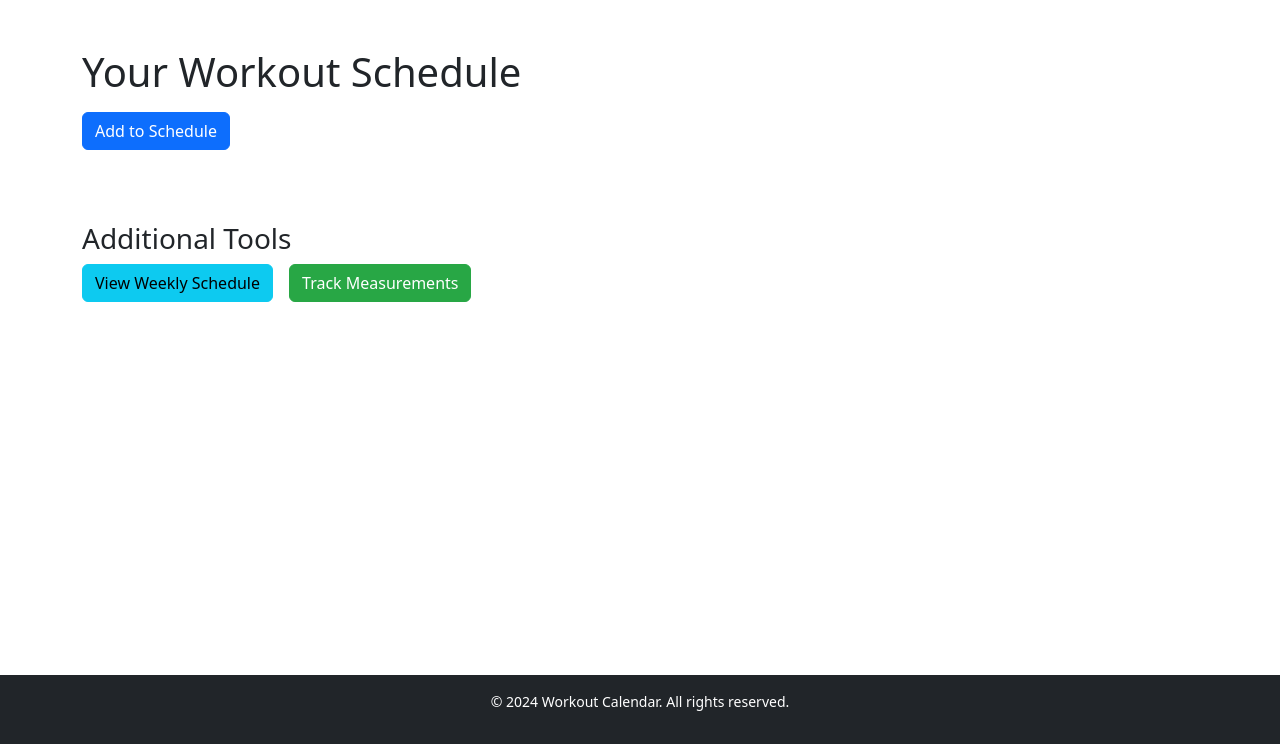
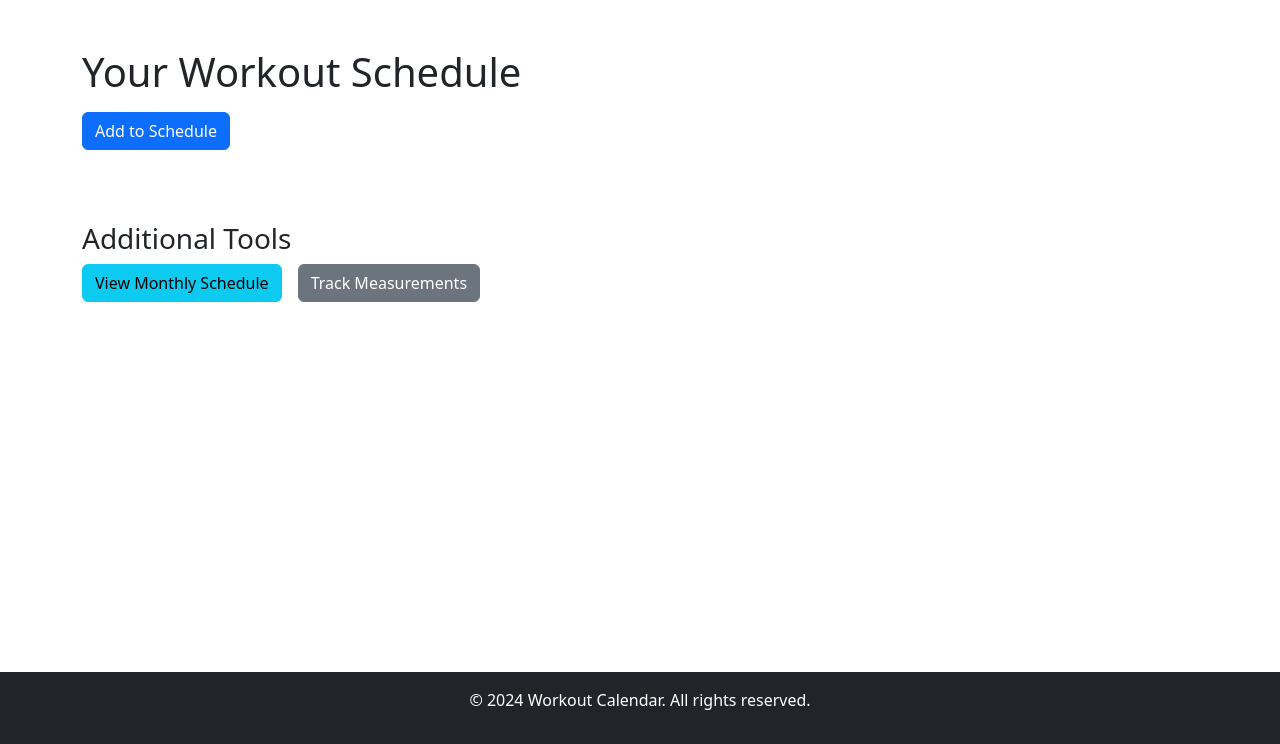
Before and after one commit to bpopovgit/workout_calendar, a Django app: page /schedule/ in a window 1280 px wide. Shown: the part 56-800 px from the top of the page. Run offline with Django 5.2, Linux system fonts and the light colour scheme; the visitor is signed in with stand-in values (Sample User, id 1); data that the repository does not hold is empty.

Commit message:
feat: changed the logic so that instead of showing a weekly calendar, a monthly one is shown. Updated the relevant view, url, template

```diff
--- a/apps/schedule/urls.py
+++ b/apps/schedule/urls.py
@@ -1,12 +1,13 @@
 from django.urls import path
-from .views import WorkoutScheduleListView, WorkoutScheduleCreateView, weekly_schedule_view, measurement_tracker_view
+from .views import WorkoutScheduleListView, WorkoutScheduleCreateView, measurement_tracker_view, \
+    monthly_schedule_view
 
 app_name = 'schedule'
 
 urlpatterns = [
     path('', WorkoutScheduleListView.as_view(), name='schedule_list'),
     path('add/', WorkoutScheduleCreateView.as_view(), name='schedule_add'),
-    path('weekly/', weekly_schedule_view, name='weekly_schedule'),
+    path('monthly/', monthly_schedule_view, name='monthly_schedule'),
     path('tracker/', measurement_tracker_view, name='measurement_tracker'),
 
 ]
--- a/apps/schedule/views.py
+++ b/apps/schedule/views.py
@@ -1,4 +1,5 @@
-from datetime import datetime, timedelta
+from calendar import monthrange
+from datetime import datetime, timedelta, date
 from django.views.generic import ListView, CreateView
 from django.contrib.auth.mixins import LoginRequiredMixin
 from django.urls import reverse_lazy
@@ -30,41 +31,35 @@ class WorkoutScheduleCreateView(LoginRequiredMixin, CreateView):
         return super().form_valid(form)
 
 
-def weekly_schedule_view(request):
-    from django.utils.timezone import now
-    from datetime import timedelta, datetime
-    from .models import WorkoutSchedule
+def monthly_schedule_view(request):
+    # Get the 'month_start' parameter from the request
+    month_start_str = request.GET.get('month_start')
+    if month_start_str:
+        month_start = date.fromisoformat(month_start_str)
+    else:
+        today = now().date()
+        month_start = date(today.year, today.month, 1)  # First day of the current month
 
-    # Get the 'week_start' parameter from the request
-    week_start_str = request.GET.get('week_start')
-    if week_start_str:
-        try:
-            week_start = datetime.strptime(week_start_str, '%Y-%m-%d').date()
-        except ValueError:
-            week_start = now().date()
-    else:
-        week_start = now().date()
+    # Get the total number of days in the selected month
+    _, num_days = monthrange(month_start.year, month_start.month)
 
-    # Calculate the week's Monday
-    # Adjust for weeks that may start on different days (e.g., if the system uses Sunday as the first day of the week)
-    weekday = week_start.weekday()  # 0 = Monday, 6 = Sunday
-    monday = week_start - timedelta(days=weekday)
+    # Calculate the start and end dates of the month
+    month_end = month_start.replace(day=num_days)
 
-    # Calculate Sunday
-    sunday = monday + timedelta(days=6)
-
-    # Filter schedules for the selected week
-    schedules = WorkoutSchedule.objects.filter(date__range=[monday, sunday], user=request.user)
+    # Fetch all schedules for the user within the month
+    schedules = WorkoutSchedule.objects.filter(
+        date__range=[month_start, month_end],
+        user=request.user
+    )
 
     # Organize schedules by day
-    weekly_schedule = {day: [] for day in ['Monday', 'Tuesday', 'Wednesday', 'Thursday', 'Friday', 'Saturday', 'Sunday']}
+    monthly_schedule = {day: [] for day in range(1, num_days + 1)}
     for schedule in schedules:
-        weekday_name = schedule.date.strftime('%A')  # Get the name of the day
-        weekly_schedule[weekday_name].append(schedule)
+        monthly_schedule[schedule.date.day].append(schedule)
 
-    return render(request, 'schedule/weekly_schedule.html', {
-        'weekly_schedule': weekly_schedule,
-        'current_week_start': monday,  # Pass the start of the current week
+    return render(request, 'schedule/monthly_schedule.html', {
+        'monthly_schedule': monthly_schedule,
+        'current_month_start': month_start,
     })
 
 
--- a/static/css/styles.css
+++ b/static/css/styles.css
@@ -1,40 +1,25 @@
-/* Table Styling for Weekly Schedule */
-.table-bordered {
-    border: 2px solid #007bff;
-    margin-top: 30px;
+/* Adjust table size */
+.table {
+    table-layout: fixed;
 }
 
-/* Rest Days */
-.table .bg-light {
+.table td {
+    height: 150px;
+    vertical-align: top;
+}
+
+/* Color coding */
+.bg-primary {
+    background-color: #007bff;
+    color: #fff;
+}
+
+.bg-light {
     background-color: #f8f9fa;
     color: #6c757d;
 }
 
-/* Workout Days */
-.table .bg-primary {
-    background-color: #007bff;
-    color: #ffffff;
+/* Add spacing for workouts */
+.table td div {
+    margin-bottom: 10px;
 }
-
-/* Back to Schedule Button */
-.btn-secondary {
-    background-color: #28a745;
-    border-color: #28a745;
-}
-
-.btn-secondary:hover {
-    background-color: #218838;
-    border-color: #1e7e34;
-}
-
-/* Footer */
-footer {
-    position: sticky;
-    bottom: 0;
-    width: 100%;
-    background-color: #343a40;
-    color: white;
-    text-align: center;
-    padding: 15px;
-    font-size: 14px;
-}
--- a/templates/schedule/schedule_list.html
+++ b/templates/schedule/schedule_list.html
@@ -19,7 +19,7 @@
 <div class="mt-5">
     <h3>Additional Tools</h3>
     <div class="d-flex flex-wrap gap-3">
-        <a href="{% url 'schedule:weekly_schedule' %}" class="btn btn-info">View Weekly Schedule</a>
+        <a href="{% url 'schedule:monthly_schedule' %}" class="btn btn-info">View Monthly Schedule</a>
         <a href="{% url 'schedule:measurement_tracker' %}" class="btn btn-secondary">Track Measurements</a>
     </div>
 </div>
```
Also changed, not shown: apps/schedule/templatetags/custom_tags.py (added, +10 -0 lines), templates/schedule/monthly_schedule.html (renamed from templates/schedule/weekly_schedule.html, +16 -23 lines), apps/schedule/templatetags/__init__.py (added).
